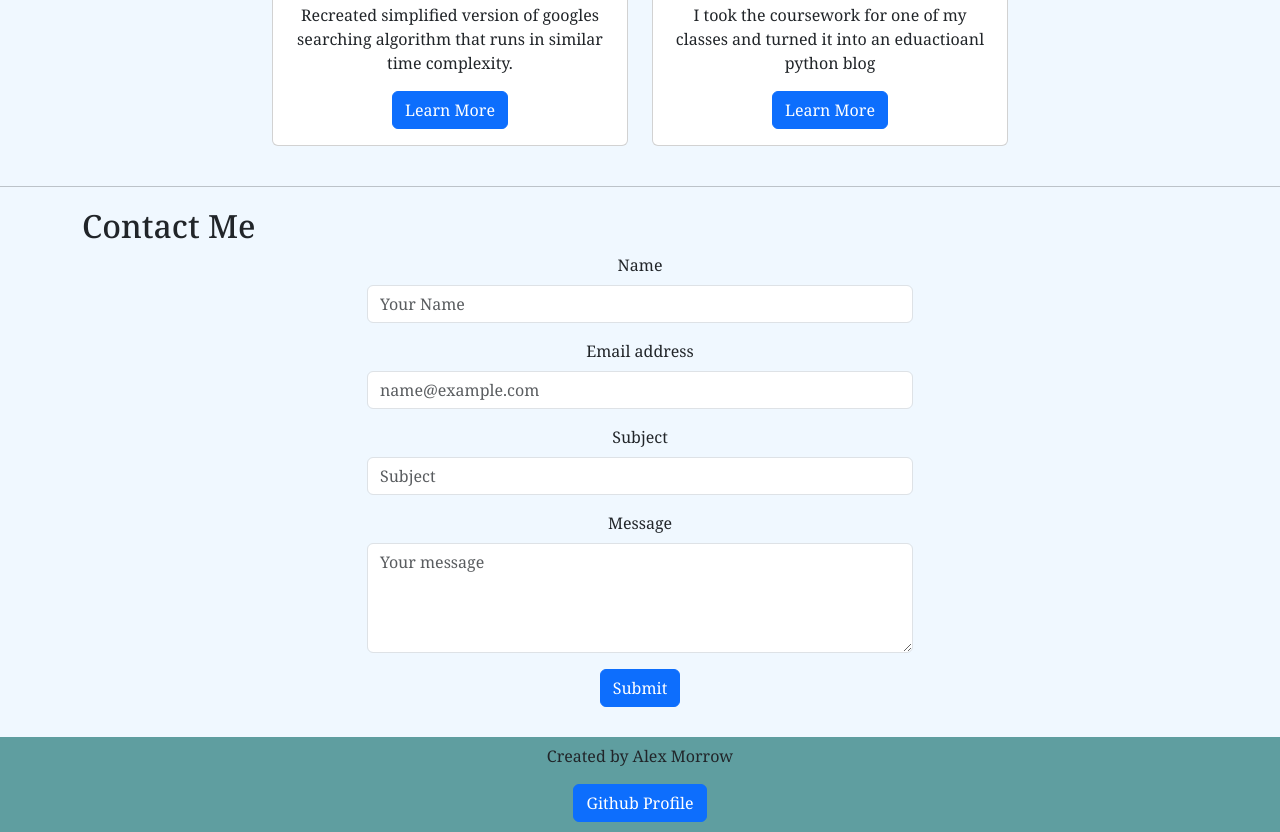
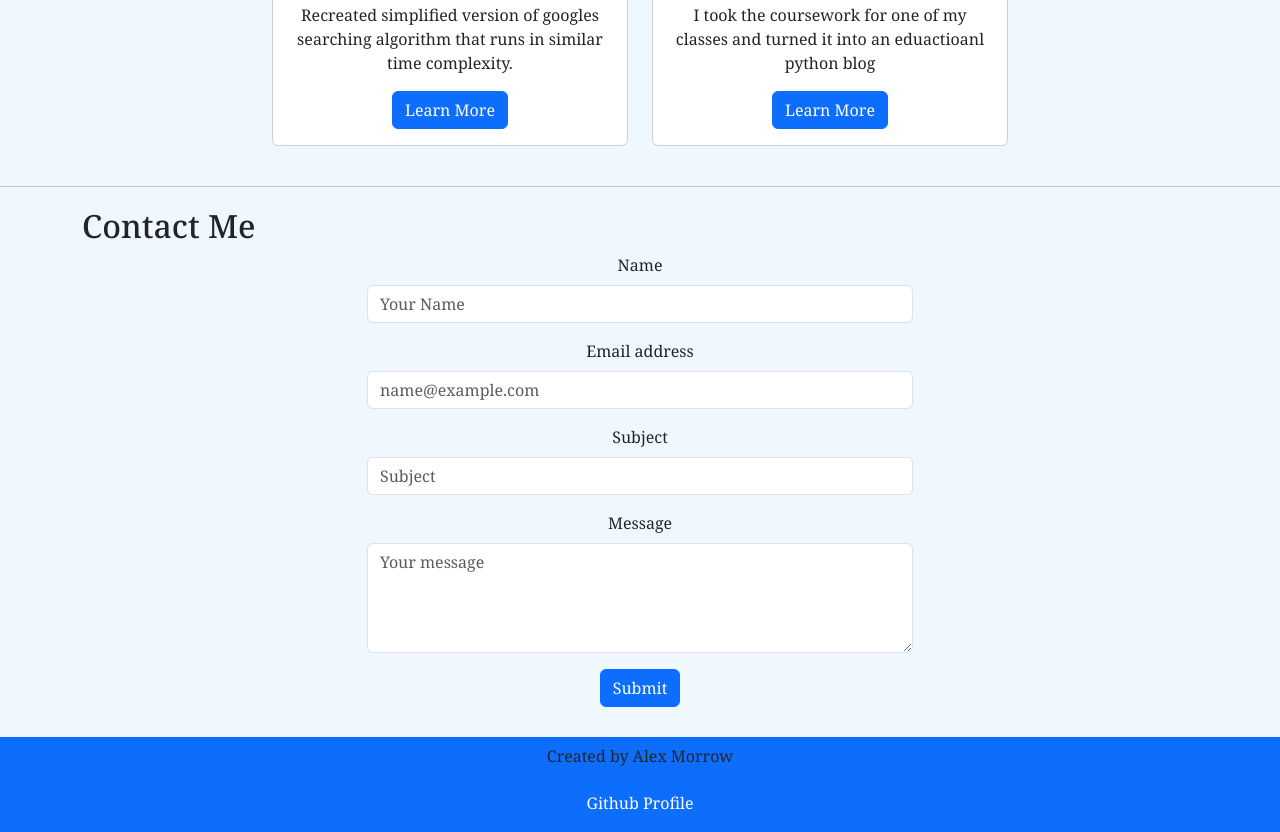
Before and after one commit to AlexMorrow239/iXperience-prework, a plain HTML site: page index.html in a window 1280 px wide. Shown: the part 1509-2341 px from the top of the page. Drawn offline with nearby package versions, Linux system fonts and the light colour scheme.

Commit message:
chore: Update footer background color to primary

```diff
--- a/index.html
+++ b/index.html
@@ -148,7 +148,7 @@
         </div>
     </section>
 
-    <footer class="d-flex align-items-center">
+    <footer class="d-flex align-items-center bg-primary">
         <p>Created by Alex Morrow</p>
         <a class="btn btn-primary" href="https://github.com/AlexMorrow239" target="_blank">Github Profile</a>
     </footer>
```
